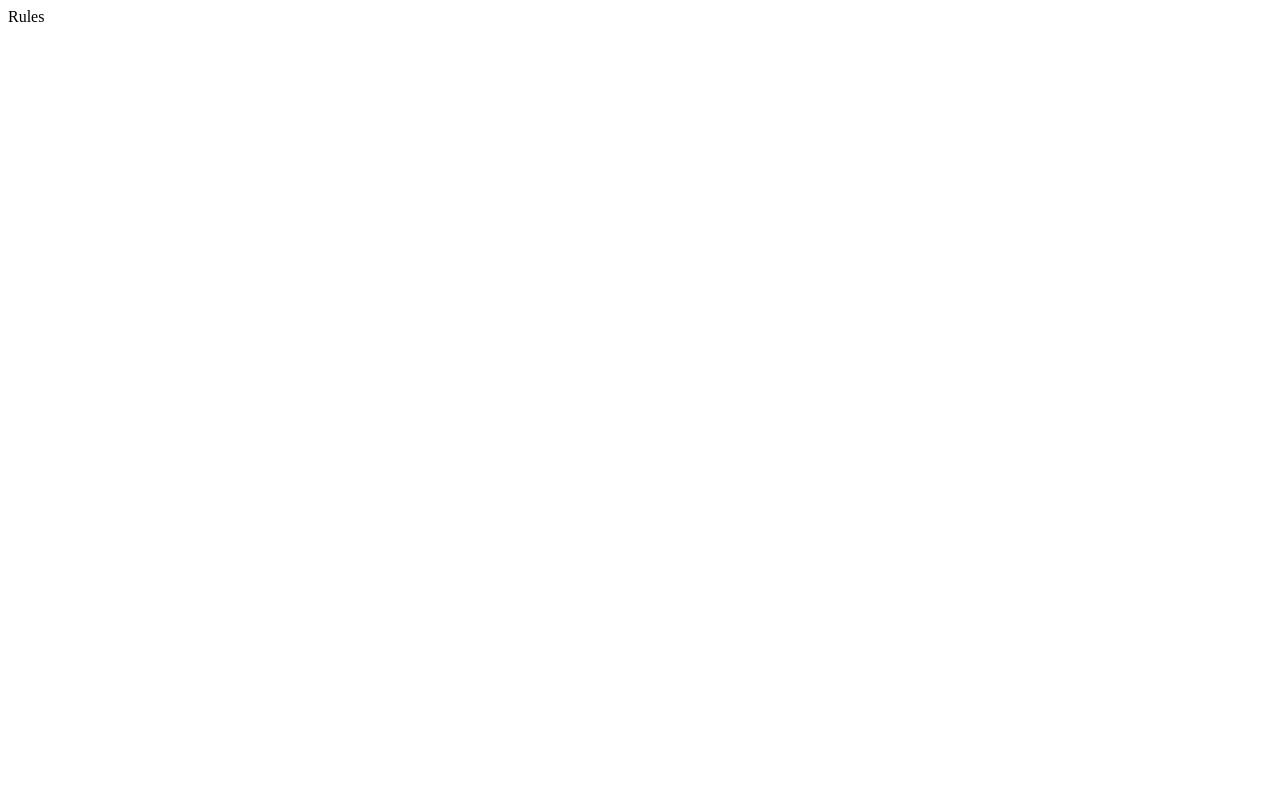
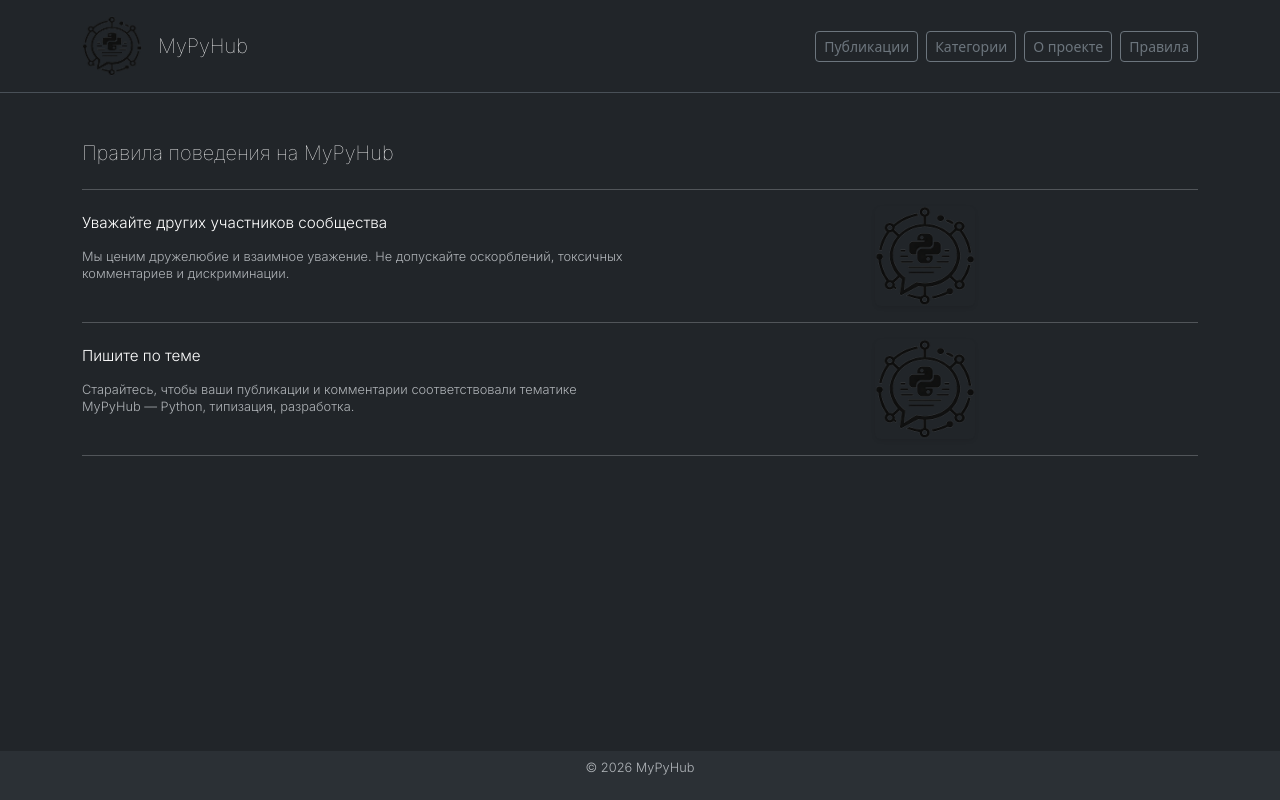
Before and after one commit to A1vot/mypyhub, a Django app: page /pages/rules/ in a window 1280 px wide. Before the commit the page is almost empty. Run offline with Django 5.2, Linux system fonts and the light colour scheme; some libraries are stand-ins or nearby versions.

Commit message:
Добавлена страница правил, настроены размеры картинок и отступы заголовков

```diff
--- a/mypyhub/static/css/style.css
+++ b/mypyhub/static/css/style.css
@@ -82,3 +82,9 @@ main {
 .icon-link-hover:hover {
   color: #5c8dbc; /* чуть светлее при наведении */
 }
+
+/* Ограничиваем размер картинок в правилах */
+.rule-image {
+  max-width: 100px;
+  height: auto;
+}
--- a/mypyhub/templates/blog/index.html
+++ b/mypyhub/templates/blog/index.html
@@ -5,7 +5,7 @@
 {% block content %}
 
   <!-- заголовок страницы -->
-  <h1 class="page-title text-body-emphasis text-decoration-none ms-0">Публикации</h1>
+  <h1 class="page-title text-body-emphasis text-decoration-none ms-0 mb-4">Публикации</h1>
 
   <div class="row mb-2">
     {% for post in posts %}
--- a/mypyhub/templates/pages/about.html
+++ b/mypyhub/templates/pages/about.html
@@ -5,7 +5,7 @@
 {% block content %}
   <div class="col-md-8">
     <article class="blog-post">
-      <h2 class="blog-header-logo text-body-emphasis text-decoration-none ms-0 mb-3">О проекте</h2>
+      <h2 class="blog-header-logo text-body-emphasis text-decoration-none ms-0 mb-4">О проекте</h2>
       <p class="card-text-thin">
         Пока пусто, но скоро здесь будет много полезной информации о MyPyHub!
       </p>
--- a/mypyhub/templates/pages/rules.html
+++ b/mypyhub/templates/pages/rules.html
@@ -1 +1,45 @@
-Rules
+{% extends "base.html" %}
+{% load static %}
+
+{% block title %}Правила{% endblock %}
+
+{% block content %}
+
+  <!-- Заголовок страницы -->
+  <h2 class="blog-header-logo text-body-emphasis text-decoration-none ms-0 mb-4">
+    Правила поведения на MyPyHub
+  </h2>
+  <hr>
+  <!-- Правило 1 -->
+  <div class="row align-items-center mb-2">
+    <div class="col-md-6">
+      <h3 class="card-title-thin mb-3">
+        Уважайте других участников сообщества
+      </h3>
+      <p class="card-text-thin">
+        Мы ценим дружелюбие и взаимное уважение.
+        Не допускайте оскорблений, токсичных комментариев и дискриминации.
+      </p>
+    </div>
+    <div class="col-md-6 text-center">
+      <img src="{% static 'img/logo.png' %}" alt="Уважение" class="img-fluid rounded shadow-sm rule-image">
+    </div>
+  </div>
+  <hr>
+  <!-- Правило 2 -->
+  <div class="row align-items-center mb-2">
+    <div class="col-md-6">
+      <h3 class="card-title-thin mb-3">
+        Пишите по теме
+      </h3>
+      <p class="card-text-thin">
+        Старайтесь, чтобы ваши публикации и комментарии соответствовали
+        тематике MyPyHub — Python, типизация, разработка.
+      </p>
+    </div>
+    <div class="col-md-6 text-center">
+      <img src="{% static 'img/logo.png' %}" alt="По теме" class="img-fluid rounded shadow-sm rule-image">
+    </div>
+  </div>
+  <hr>
+{% endblock %}
```
